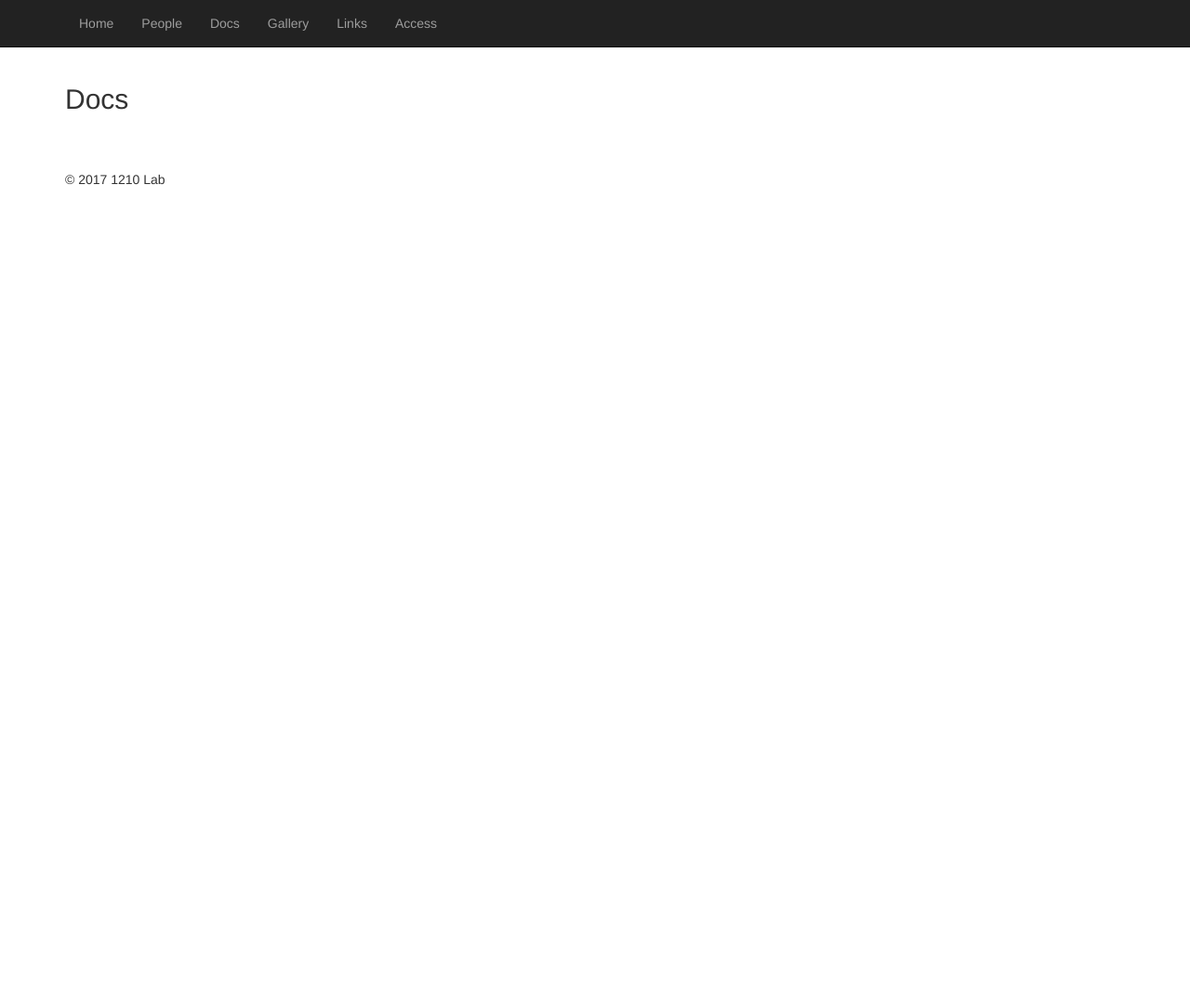
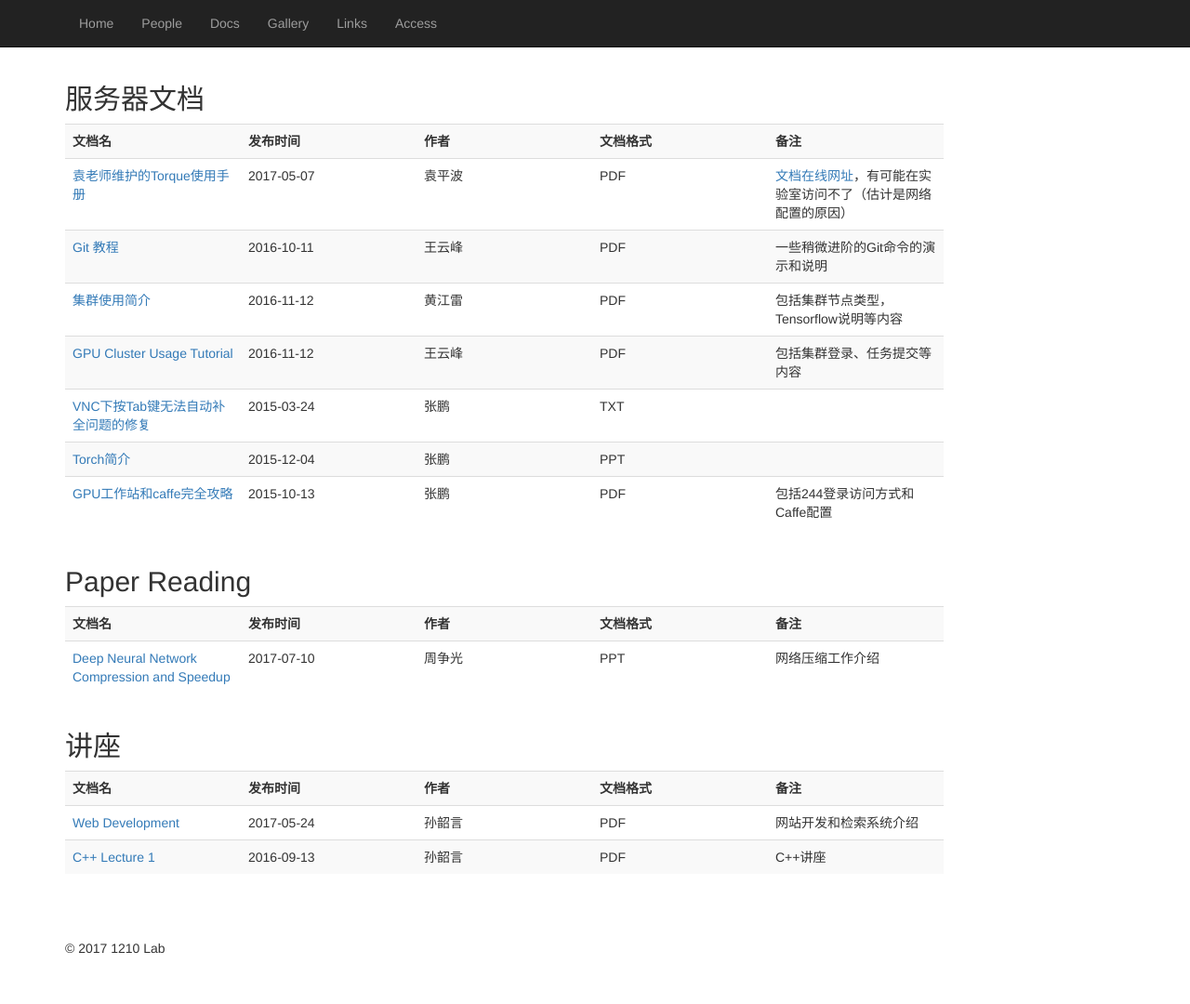
Before and after one commit to ustc-mcc/lab_website, a Django app: page /docs/ in a window 1280 px wide. Shown: the whole page at 93% size. Before the commit the page ends 199 px from the top, so only its background shows below. Run offline with Django 3.2, Linux system fonts and the light colour scheme; some libraries are stand-ins or nearby versions.

Commit message:
finish docs.html

```diff
--- a/lab_website/templates/docs.html
+++ b/lab_website/templates/docs.html
@@ -1,5 +1,5 @@
 <!DOCTYPE html>
-<html lang="en">
+<html >
 <head>
 	{% load staticfiles %}
 	<meta charset="utf-8">
@@ -37,8 +37,136 @@
 	<!-- 网页内容 -->
 	<div class="container">
 		<div class="row">
-			<div class="col-md-7">
-			 <h2>Docs</h2>
+			<div class="col-md-10">
+			 <h2>服务器文档</h2>
+			</div>
+		</div>
+
+		<div class="row">
+			<div class="col-md-10">
+				<table class="table table-striped">
+					<tr>
+						<th>文档名</th>
+						<th>发布时间</th>
+						<th>作者</th>
+						<th>文档格式</th>
+						<th>备注</th>
+					</tr>
+					<tr>
+						<td><a href="/media/server/Torque使用手册.pdf">袁老师维护的Torque使用手册</a></td>
+						<td>2017-05-07</td>
+						<td>袁平波</td>
+						<td>PDF</td>
+						<td><a href="http://mccipc.ustc.edu.cn/mediawiki/images/4/47/Torque%E4%BD%BF%E7%94%A8%E6%89%8B%E5%86%8C.pdf">文档在线网址</a>，有可能在实验室访问不了（估计是网络配置的原因）</td>
+					</tr>
+					<tr>
+						<td><a href="/media/server/git_tutorial.pdf">Git 教程</a></td>
+						<td>2016-10-11</td>
+						<td>王云峰</td>
+						<td>PDF</td>
+						<td>一些稍微进阶的Git命令的演示和说明</td>
+					</tr>
+					<tr>
+						<td><a href="/media/server/集群使用简介.pdf">集群使用简介</a></td>
+						<td>2016-11-12</td>
+						<td>黄江雷</td>
+						<td>PDF</td>
+						<td>包括集群节点类型，Tensorflow说明等内容</td>
+					</tr>
+					<tr>
+						<td><a href="/media/server/torque_tutorial.pdf">GPU Cluster Usage Tutorial</a></td>
+						<td>2016-11-12</td>
+						<td>王云峰</td>
+						<td>PDF</td>
+						<td>包括集群登录、任务提交等内容</td>
+					</tr>
+					<tr>
+						<td><a href="/media/server/fix-tab-in-xfce.txt">VNC下按Tab键无法自动补全问题的修复</a></td>
+						<td>2015-03-24</td>
+						<td>张鹏</td>
+						<td>TXT</td>
+						<td></td>
+					</tr>
+					<tr>
+						<td><a href="/media/server/Torch.pptx">Torch简介</a></td>
+						<td>2015-12-04</td>
+						<td>张鹏</td>
+						<td>PPT</td>
+						<td></td>
+					</tr>
+					<tr>
+						<td><a href="/media/server/GPU工作站和caffe完全攻略.pdf">GPU工作站和caffe完全攻略</a></td>
+						<td>2015-10-13</td>
+						<td>张鹏</td>
+						<td>PDF</td>
+						<td>包括244登录访问方式和Caffe配置</td>
+					</tr>
+				</table>
+			</div>
+		</div>
+	</div>
+
+	<div class="container">
+		<div class="row">
+			<div class="col-md-10">
+			 <h2>Paper Reading</h2>
+			</div>
+		</div>
+
+		<div class="row">
+			<div class="col-md-10">
+				<table class="table table-striped">
+					<tr>
+						<th>文档名</th>
+						<th>发布时间</th>
+						<th>作者</th>
+						<th>文档格式</th>
+						<th>备注</th>
+					</tr>
+					<tr>
+						<td><a href="/media/paper/Deep Neural Network Compression and Speedup.pptx">Deep Neural Network Compression and Speedup</a></td>
+						<td>2017-07-10</td>
+						<td>周争光</td>
+						<td>PPT</td>
+						<td>网络压缩工作介绍</td>
+					</tr>
+				</table>
+			</div>
+		</div>
+	</div>
+
+	<div class="container">
+		<div class="row">
+			<div class="col-md-10">
+			 <h2>讲座</h2>
+			</div>
+		</div>
+
+		<div class="row">
+			<div class="col-md-10">
+				<table class="table table-striped">
+					<tr>
+						<th>文档名</th>
+						<th>发布时间</th>
+						<th>作者</th>
+						<th>文档格式</th>
+						<th>备注</th>
+					</tr>
+					<tr>
+						<td><a href="/media/lecture/Web Development.pdf">Web Development</a></td>
+						<td>2017-05-24</td>
+						<td>孙韶言</td>
+						<td>PDF</td>
+						<td>网站开发和检索系统介绍</td>
+					</tr>
+					<tr>
+						<td><a href="/media/lecture/C++ Lecture 1.pdf">C++ Lecture 1</a></td>
+						<td>2016-09-13</td>
+						<td>孙韶言</td>
+						<td>PDF</td>
+						<td>C++讲座</td>
+					</tr>
+				</table>
 			</div>
 		</div>
 	</div>
```
